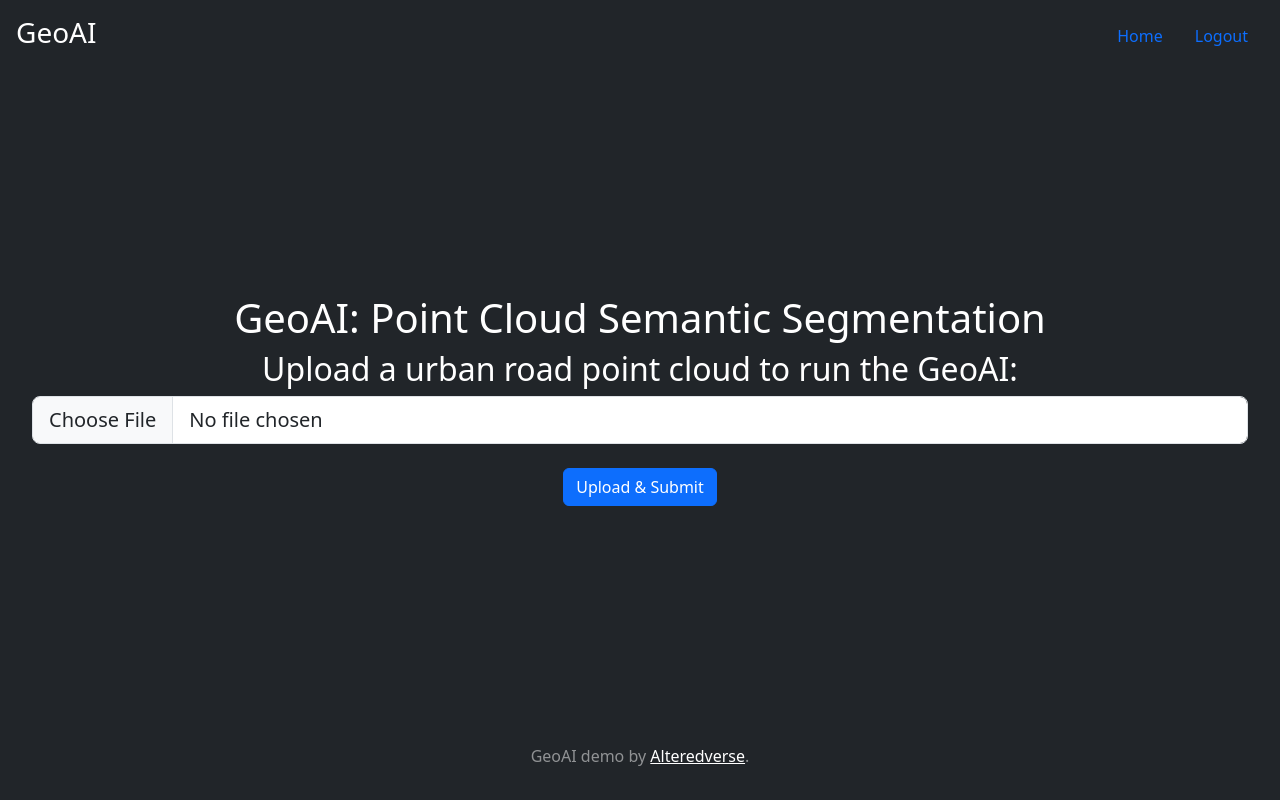
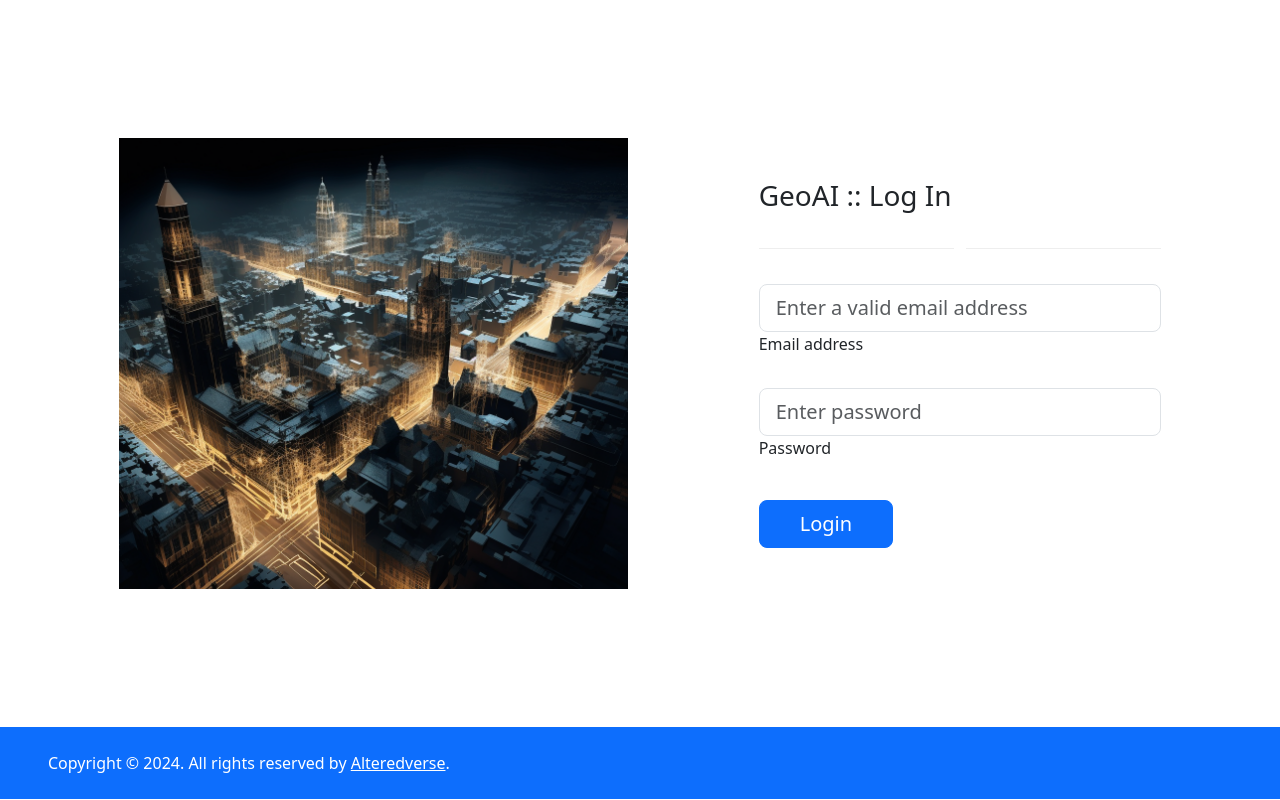
Before and after one commit to StevenZhangzhexu/GeoAI, a Flask app: page / in a window 1280 px wide. Run offline with Flask 3, Linux system fonts and the light colour scheme; some libraries are stand-ins or nearby versions.

Commit message:
demo page designs.

```diff
--- a/src/app/app.py
+++ b/src/app/app.py
@@ -23,7 +23,7 @@ async def root():
 @app.get("/upload", response_class=HTMLResponse)
 async def upload_page(request: Request):
 
-    return templates.TemplateResponse("file_upload_form.html", {"request": request})
+    return templates.TemplateResponse("main.html", {"request": request})
 
 
 @app.post("/upload_single")
--- a/src/main_flask.py
+++ b/src/main_flask.py
@@ -11,8 +11,13 @@ app = Flask(__name__, static_folder='static/')
 
 
 @app.route('/')
+def login():
+    return render_template("login.html")
+
+
+@app.route('/upload')
 def upload():
-    return render_template("file_upload_form.html")
+    return render_template("main.html")
 
 
 @app.route('/result', methods=['POST'])
--- a/src/templates/error.html
+++ b/src/templates/error.html
@@ -46,8 +46,8 @@
   </header>
 
   <main class="px-3">
-
-    <h3>File upload result:</h3>
+    <h1>GeoAI: Point Cloud Semantic Segmentation</h1>
+    <h3>File upload and GeoAI prediction result:</h3>
     <h2 style="color:red;">Error in file uploading/processing/prediction!</h2>
     <p>File Name: {{name}}</p>
     <a href="/">Please try again.</a>
--- a/src/templates/login.html
+++ b/src/templates/login.html
@@ -16,8 +16,9 @@
               class="img-fluid" alt="Cover image">
           </div>
           <div class="col-md-8 col-lg-6 col-xl-4 offset-xl-1">
-            <form>
-              <div class="d-flex flex-row align-items-center justify-content-center justify-content-lg-start">
+            <form action="/upload" method="post">
+              <h3>GeoAI :: Log In</h3>
+              <!--div class="d-flex flex-row align-items-center justify-content-center justify-content-lg-start">
                 <p class="lead fw-normal mb-0 me-3">Sign in with</p>
                 <button type="button" class="btn btn-primary btn-floating mx-1">
                   <i class="fab fa-facebook-f"></i>
@@ -30,28 +31,30 @@
                 <button type="button" class="btn btn-primary btn-floating mx-1">
                   <i class="fab fa-linkedin-in"></i>
                 </button>
-              </div>
+              </div-->
 
               <div class="divider d-flex align-items-center my-4">
-                <p class="text-center fw-bold mx-3 mb-0">Or</p>
+                <!--p class="text-center fw-bold mx-3 mb-0">Or</p-->
+                &nbsp;&nbsp;&nbsp;
               </div>
 
               <!-- Email input -->
               <div class="form-outline mb-4">
                 <input type="email" id="form3Example3" class="form-control form-control-lg"
-                  placeholder="Enter a valid email address" />
+                  placeholder="Enter a valid email address" pattern="[a-zA-Z0-9._%+-]+@alteredverse\.net" required/>
                 <label class="form-label" for="form3Example3">Email address</label>
               </div>
 
               <!-- Password input -->
               <div class="form-outline mb-3">
                 <input type="password" id="form3Example4" class="form-control form-control-lg"
-                  placeholder="Enter password" />
+                  placeholder="Enter password" pattern="^(?=.*[a-z])(?=.*[A-Z])(?=.*\d)(?=.*[!@#$%^&*()\-_=+\\|[\]{};:'\,./]).{8,}$" required/>
                 <label class="form-label" for="form3Example4">Password</label>
               </div>
 
-              <div class="d-flex justify-content-between align-items-center">
-                <!-- Checkbox -->
+              <!-- Checkbox -->
+              <!--div class="d-flex justify-content-between align-items-center">
+
                 <div class="form-check mb-0">
                   <input class="form-check-input me-2" type="checkbox" value="" id="form2Example3" />
                   <label class="form-check-label" for="form2Example3">
@@ -59,13 +62,13 @@
                   </label>
                 </div>
                 <a href="#!" class="text-body">Forgot password?</a>
-              </div>
+              </div-->
 
               <div class="text-center text-lg-start mt-4 pt-2">
-                <button type="button" class="btn btn-primary btn-lg"
-                  style="padding-left: 2.5rem; padding-right: 2.5rem;">Login</button>
-                <p class="small fw-bold mt-2 pt-1 mb-0">Don't have an account? <a href="#!"
-                    class="link-danger">Register</a></p>
+                <input type="submit" class="btn btn-primary btn-lg"
+                  style="padding-left: 2.5rem; padding-right: 2.5rem;" value="Login">
+                <!--p class="small fw-bold mt-2 pt-1 mb-0">Don't have an account? <a href="#!"
+                    class="link-danger">Register</a></p-->
               </div>
 
             </form>
--- a/src/templates/file_upload_form.html
+++ b/src/templates/main.html
@@ -49,7 +49,7 @@
   <main class="px-3">
     <h1>GeoAI: Point Cloud Semantic Segmentation</h1>
     <h2>Upload a urban road point cloud to run the GeoAI:</h2>
-    <form action="/result" method = "post" enctype="multipart/form-data">
+    <form action="/result" method="post" enctype="multipart/form-data">
       <div class="form-row align-items-center">
         <div class="col-auto">
           <input class="form-control form-control-lg" id="formFileLg" type="file" name="file" />
--- a/src/templates/success.html
+++ b/src/templates/success.html
@@ -47,6 +47,7 @@
   </header>
 
   <main class="px-3">
+    <h1>GeoAI: Point Cloud Semantic Segmentation</h1>
     <h3>File upload and GeoAI prediction result:</h3>
     <h2 style="color:green;">File uploaded and segmented successfully!</h2>
     <p>File Name: {{name}}</p>
```
